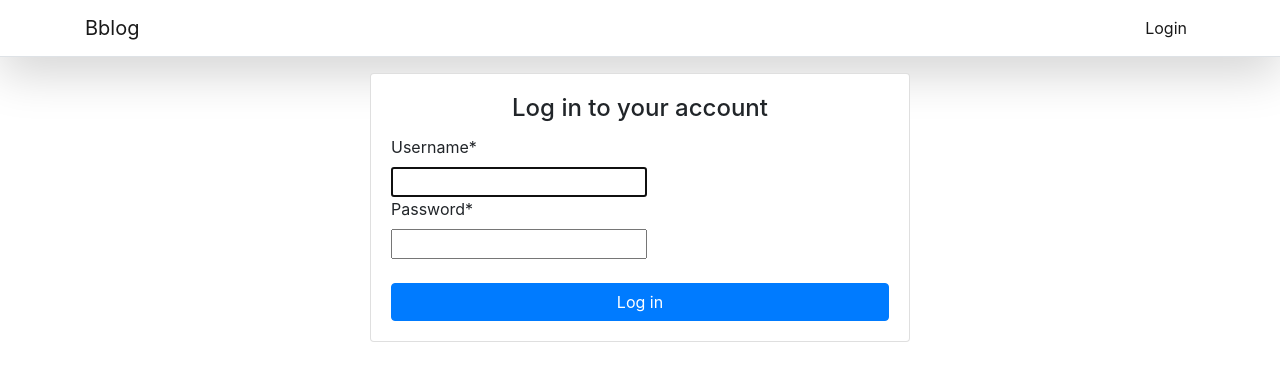
After one commit to MorhaliukOL/Bblog, a Django app: page /login/ in a window 1280 px wide. The commit adds this page. Shown: the top 381 px of the page. Run offline with Django 3.2, Linux system fonts and the light colour scheme; some libraries are stand-ins or nearby versions.

Commit message:
login/logout functionality added

```diff
--- a/Bblog/settings.py
+++ b/Bblog/settings.py
@@ -34,14 +34,14 @@ ALLOWED_HOSTS = []
 # Application definition
 
 INSTALLED_APPS = [
+    'crispy_forms',
+    'blog.apps.BlogConfig',
     'django.contrib.admin',
     'django.contrib.auth',
     'django.contrib.contenttypes',
     'django.contrib.sessions',
     'django.contrib.messages',
     'django.contrib.staticfiles',
-    'blog.apps.BlogConfig',
-    'crispy_forms',
 ]
 
 MIDDLEWARE = [
@@ -127,3 +127,5 @@ USE_TZ = True
 # https://docs.djangoproject.com/en/3.0/howto/static-files/
 
 STATIC_URL = '/static/'
+LOGIN_URL = '/login/'
+LOGIN_REDIRECT_URL = '/blog/my/'
--- a/Bblog/urls.py
+++ b/Bblog/urls.py
@@ -15,8 +15,12 @@ Including another URLconf
 """
 from django.contrib import admin
 from django.urls import path, include
+from django.contrib.auth import views as auth_views
+
 
 urlpatterns = [
     path('admin/', admin.site.urls),
     path('blog/', include('blog.urls')),
+    path('login/', auth_views.LoginView.as_view(), name='login'),
+    path('logout/', auth_views.LogoutView.as_view(), name='logout'),
 ]
--- a/blog/templates/blog/base.html
+++ b/blog/templates/blog/base.html
@@ -23,11 +23,11 @@
             <ul class="navbar-nav ml-auto">
               {% if user.is_authenticated %}
                   <li class="nav-item active">
-                    <a class="nav-link" href="#">Logout</a>
+                    <a class="nav-link" href="{% url 'logout' %}">Logout</a>
                   </li>
               {% else %}
                   <li class="nav-item active">
-                    <a class="nav-link" href="#">Login</a>
+                    <a class="nav-link" href="{% url 'login' %}">Login</a>
                   </li>
               {% endif %}
             </ul>
--- /dev/null
+++ b/blog/templates/registration/logged_out.html
@@ -0,0 +1,6 @@
+{% extends 'blog/base.html' %}
+
+{% block content %}
+    <h3>You have been logged out</h3><br>
+    <a href="{% url 'login' %}"><small>Login again?</small></a>
+{% endblock %}
--- /dev/null
+++ b/blog/templates/registration/login.html
@@ -0,0 +1,21 @@
+{% extends 'blog/base.html' %}
+{% load crispy_forms_tags %}
+
+{% block content %}
+
+    <div  class="row justify-content-center">
+        <div  class="col-6">
+            <div class="card">
+                <div class="card-body">
+                    <h4 class="card-title text-center">Log in to your account</h4>
+                    <form method="post">{% csrf_token %}
+                        {{ form|crispy }}
+                        <br>
+                        <button type="submit" class="btn btn-primary btn-block">Log in</button>
+                    </form>
+                </div>
+            </div>
+        </div>
+    </div>
+
+{% endblock %}
--- a/blog/views.py
+++ b/blog/views.py
@@ -5,10 +5,10 @@ from django.views.generic import DetailView, ListView
 from django.urls import reverse_lazy
 from .models import Post
 
-POSTS_PER_PAGE = 10
+POSTS_PER_PAGE = 5
 
 
-class MyBlog(ListView):
+class MyBlog(LoginRequiredMixin, ListView):
     """
     Display list of posts created by the current user,
     ordered by creation date in reversed order.
```
